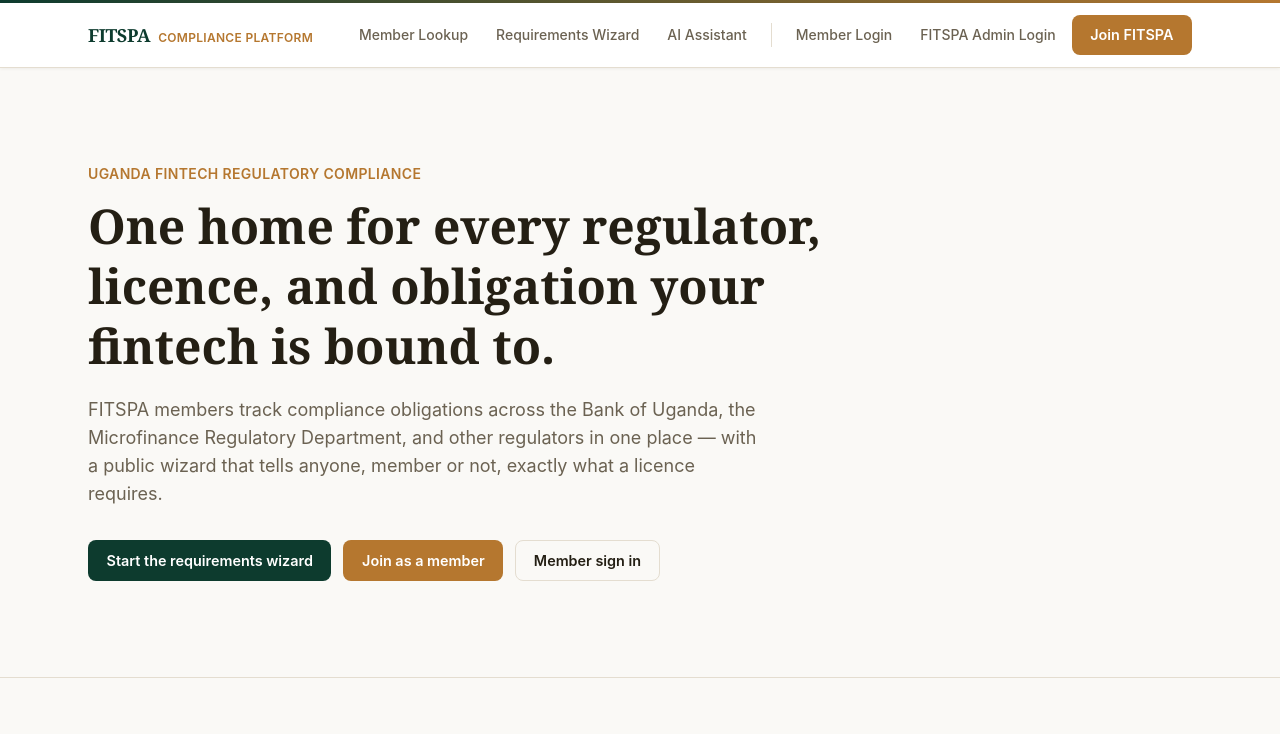
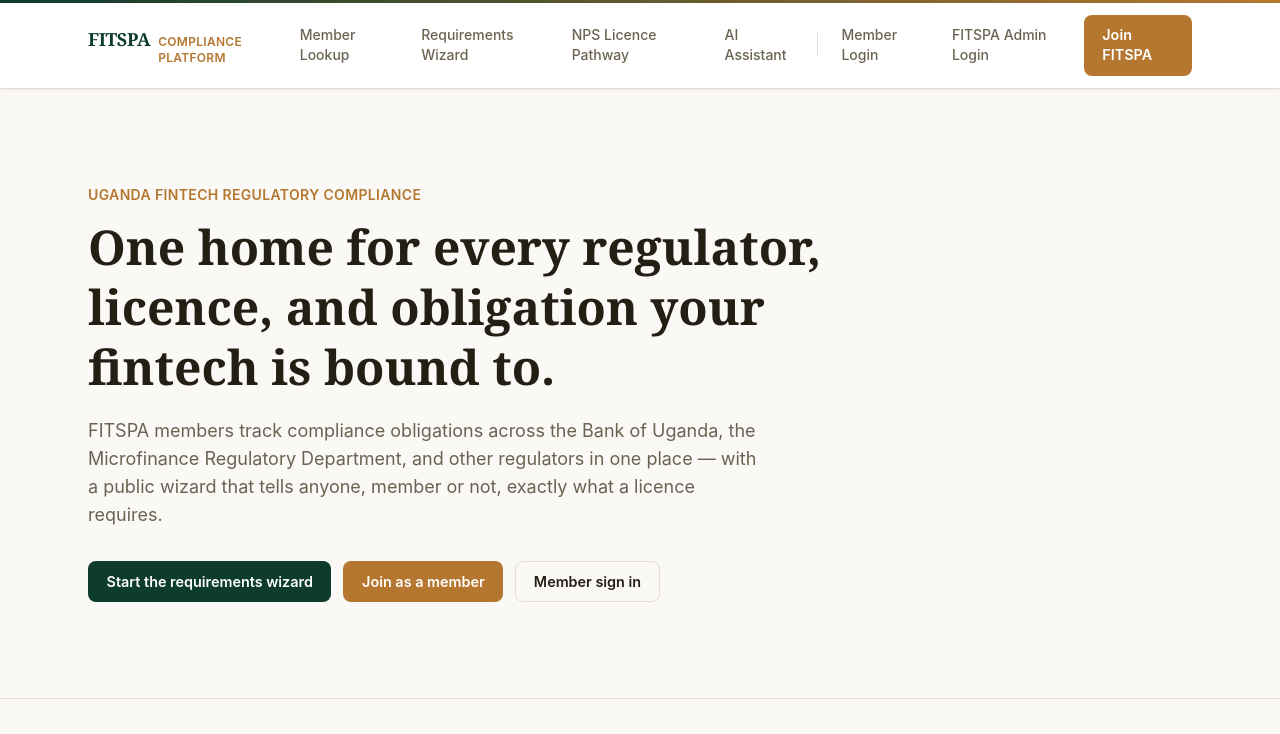
Before and after one commit to bmatovu15/FITSPACompliancePlatform, a Next.js app: page / in a window 1280 px wide. Shown: the top 734 px of the page. Built offline with nearby package versions, Linux system fonts and the light colour scheme; no server answers.

Commit message:
Update layout.tsx

```diff
--- a/src/app/layout.tsx
+++ b/src/app/layout.tsx
@@ -41,6 +41,7 @@
               <nav className="flex items-center gap-1 text-sm">
                 <Link className="nav-link" href="/lookup">Member Lookup</Link>
                 <Link className="nav-link" href="/wizard">Requirements Wizard</Link>
+                <Link className="nav-link" href="/nps-pathway">NPS Licence Pathway</Link>
                 <Link className="nav-link" href="/assistant">AI Assistant</Link>
                 <span className="mx-2 hidden h-6 w-px sm:block" style={{ background: "var(--color-border)" }} />
                 {user ? (
```
